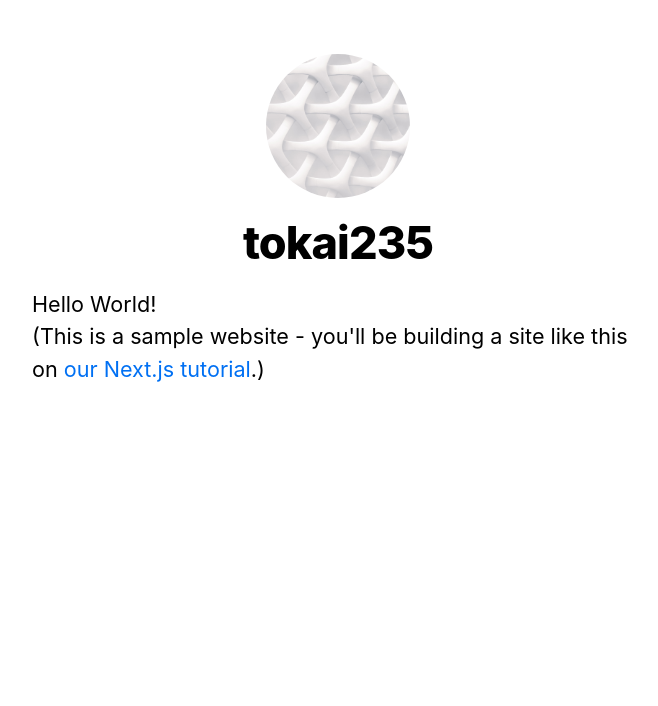
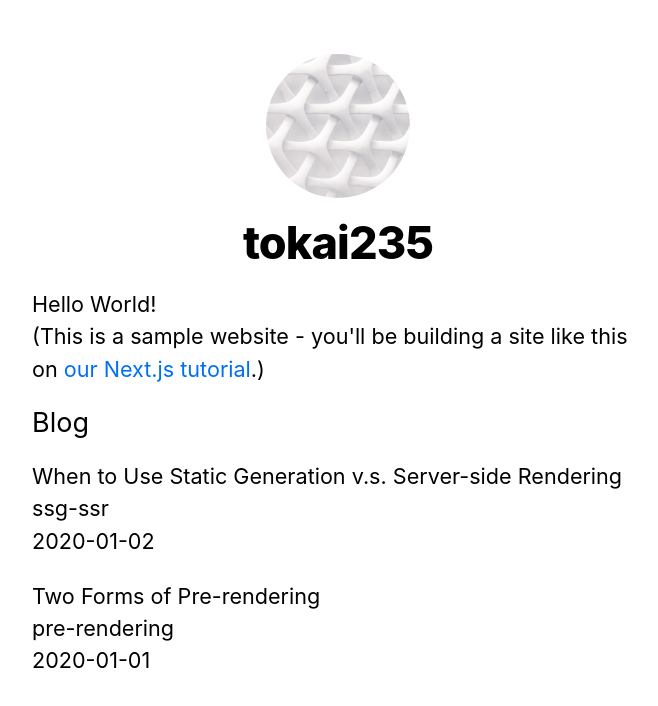
Before and after one commit to ibis7895123/nextjs_tutorial, a Next.js app: page / in a window 1280 px wide. Shown: the top 706 px of the page, without its empty margins (302-960 px from the left). Built offline with nearby package versions, Linux system fonts and the light colour scheme.

Commit message:
getStaticPropsを使う

```diff
--- /dev/null
+++ b/lib/posts.js
@@ -0,0 +1,30 @@
+import fs from "fs";
+import path from "path";
+import matter from "gray-matter";
+
+const postsDirectory = path.join(process.cwd(), "posts");
+
+export function getSortedPostsData() {
+  // Get file names under /posts
+  const fileNames = fs.readdirSync(postsDirectory);
+
+  const allPostsData = fileNames.map((fileName) => {
+    // Remove ".md" from file name to get id
+    const id = fileName.replace(/\.md$/, "");
+
+    // Read markdown file as string
+    const fullPath = path.join(postsDirectory, fileName);
+    const fileContents = fs.readFileSync(fullPath, "utf8");
+
+    // Use gray-matter to parse the post metadata section
+    const matterResult = matter(fileContents);
+
+    // Combine the data with the id
+    return {
+      id,
+      ...matterResult.data,
+    };
+  });
+
+  return allPostsData.sort((a, b) => (a.date < b.date ? 1 : -1));
+}
--- a/package.json
+++ b/package.json
@@ -7,6 +7,7 @@
   },
   "dependencies": {
     "clsx": "^1.2.1",
+    "gray-matter": "^4.0.3",
     "next": "latest",
     "react": "18.2.0",
     "react-dom": "18.2.0"
--- a/pages/index.js
+++ b/pages/index.js
@@ -1,8 +1,9 @@
 import Head from "next/head";
 import Layout, { siteTitle } from "../components/layout";
 import utilStyles from "../styles/utils.module.css";
+import { getSortedPostsData } from "../lib/posts";
 
-export default function Home() {
+export default function Home({ allPostsData }) {
   return (
     <Layout home>
       <Head>
@@ -16,6 +17,29 @@
           <a href="https://nextjs.org/learn">our Next.js tutorial</a>.)
         </p>
       </section>
+
+      <section className={`${utilStyles.headingMd} ${utilStyles.padding1px}`}>
+        <h2 className={utilStyles.headingLg}>Blog</h2>
+        <ul className={utilStyles.list}>
+          {allPostsData.map(({ id, date, title }) => (
+            <li className={utilStyles.listItem} key={id}>
+              {title}
+              <br />
+              {id}
+              <br />
+              {date}
+              <br />
+            </li>
+          ))}
+        </ul>
+      </section>
     </Layout>
   );
 }
+
+export async function getStaticProps() {
+  const allPostsData = getSortedPostsData();
+  return {
+    props: { allPostsData },
+  };
+}
--- /dev/null
+++ b/posts/pre-rendering.md
@@ -0,0 +1,11 @@
+---
+title: "Two Forms of Pre-rendering"
+date: "2020-01-01"
+---
+
+Next.js has two forms of pre-rendering: **Static Generation** and **Server-side Rendering**. The difference is in **when** it generates the HTML for a page.
+
+- **Static Generation** is the pre-rendering method that generates the HTML at **build time**. The pre-rendered HTML is then _reused_ on each request.
+- **Server-side Rendering** is the pre-rendering method that generates the HTML on **each request**.
+
+Importantly, Next.js lets you **choose** which pre-rendering form to use for each page. You can create a "hybrid" Next.js app by using Static Generation for most pages and using Server-side Rendering for others.
--- /dev/null
+++ b/posts/ssg-ssr.md
@@ -0,0 +1,19 @@
+---
+title: "When to Use Static Generation v.s. Server-side Rendering"
+date: "2020-01-02"
+---
+
+We recommend using **Static Generation** (with and without data) whenever possible because your page can be built once and served by CDN, which makes it much faster than having a server render the page on every request.
+
+You can use Static Generation for many types of pages, including:
+
+- Marketing pages
+- Blog posts
+- E-commerce product listings
+- Help and documentation
+
+You should ask yourself: "Can I pre-render this page **ahead** of a user's request?" If the answer is yes, then you should choose Static Generation.
+
+On the other hand, Static Generation is **not** a good idea if you cannot pre-render a page ahead of a user's request. Maybe your page shows frequently updated data, and the page content changes on every request.
+
+In that case, you can use **Server-Side Rendering**. It will be slower, but the pre-rendered page will always be up-to-date. Or you can skip pre-rendering and use client-side JavaScript to populate data.
```
Also changed, not shown: 1 other file (tests, documents, lock files or other folders).
